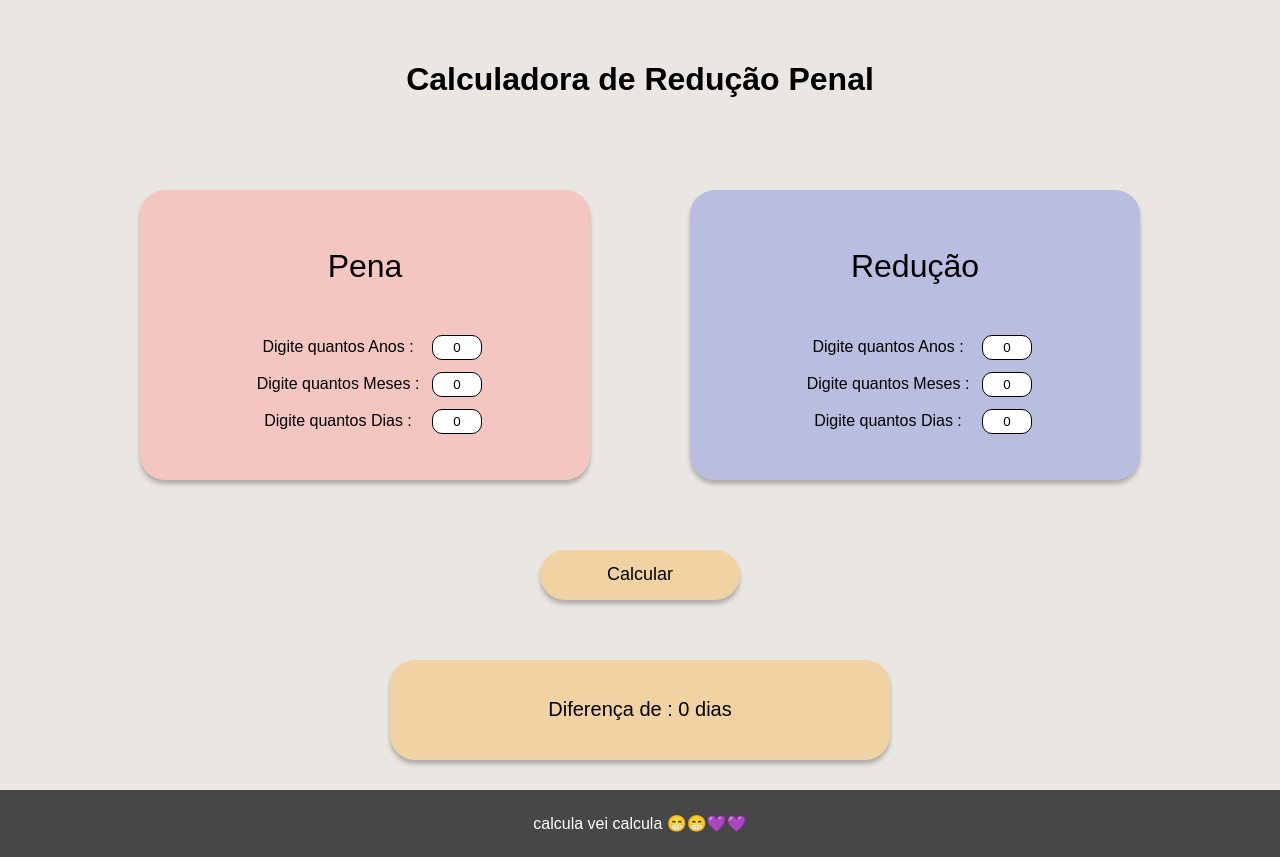
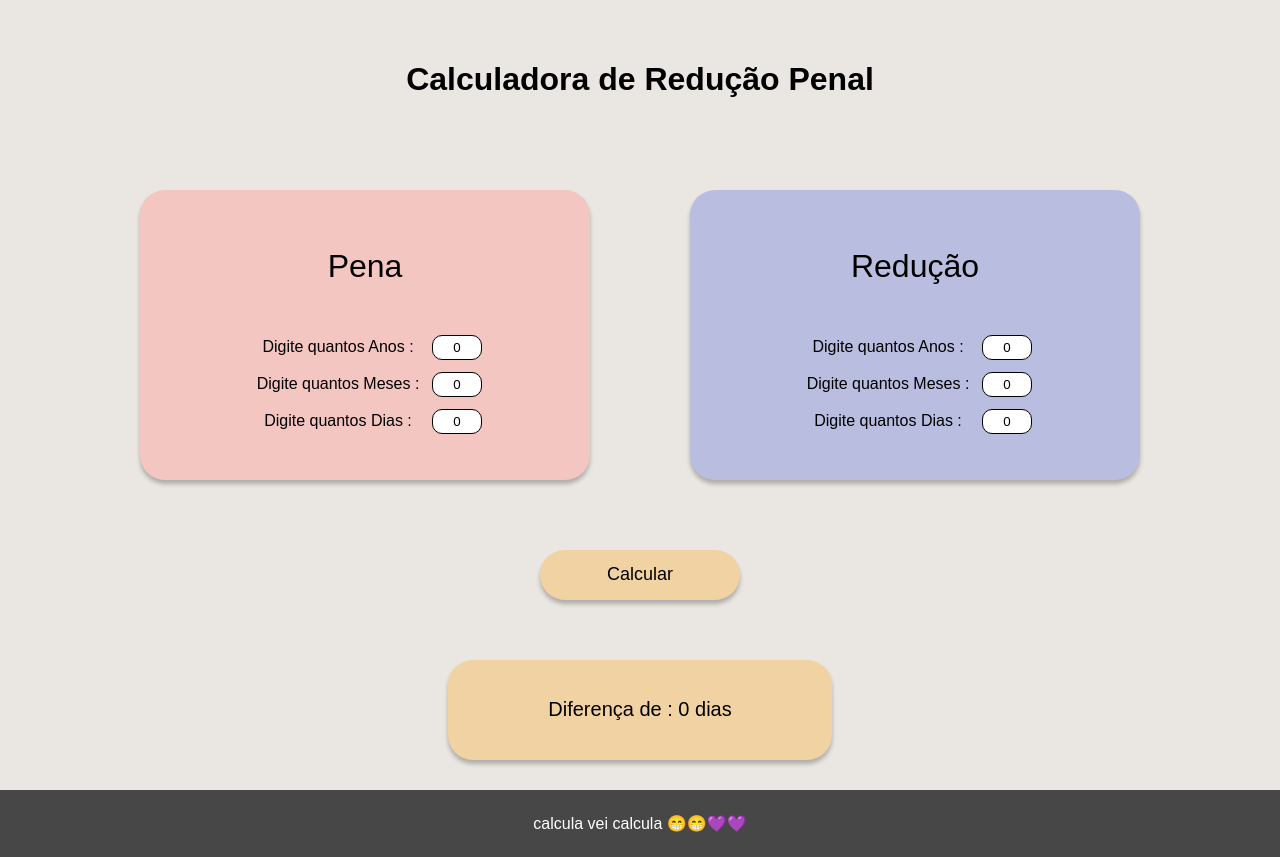
Before and after one commit to igorjosemartins/calculadora-reducao-penal, a React (Vite) app: page / in a window 1280 px wide. Both pictures are taken after a click on the button "Calcular". Built offline with nearby package versions, Linux system fonts and the light colour scheme.

Commit message:
increase result component width + error messages

```diff
--- a/src/App.tsx
+++ b/src/App.tsx
@@ -30,7 +30,7 @@ export function App() {
         event.preventDefault()
 
         if (penaValues.includes(NaN) || reducaoValues.includes(NaN)) {
-            return toast.error("Todos os campos devem ser números válidos", {
+            return toast.error("preenche os campos direito momoziiiiiii 👺👺👺💀💀💀", {
                 autoClose: 5000,
                 hideProgressBar: false,
                 closeOnClick: true,
--- a/src/components/Result/styles.css
+++ b/src/components/Result/styles.css
@@ -2,7 +2,7 @@
   display: flex;
   align-items: center;
   justify-content: center;
-  width: 500px;
+  width: 30%;
   height: 100px;
   background: #f1d2a2;
   box-shadow: 0px 4px 4px rgba(0, 0, 0, 0.25);
--- a/src/utils/calculo.ts
+++ b/src/utils/calculo.ts
@@ -11,7 +11,7 @@ export function calculaReducaoPenal(pena: date, reducao: date) {
     let days = Math.floor(pena.days - reducao.days);
 
     if (years < 0) {
-        return "ta doida veia a redução é maior que a pena";
+        return "ta doida veia? a redução é maior que a pena 🤨🤨🤨";
     }
 
     if (months < 0) {
```
